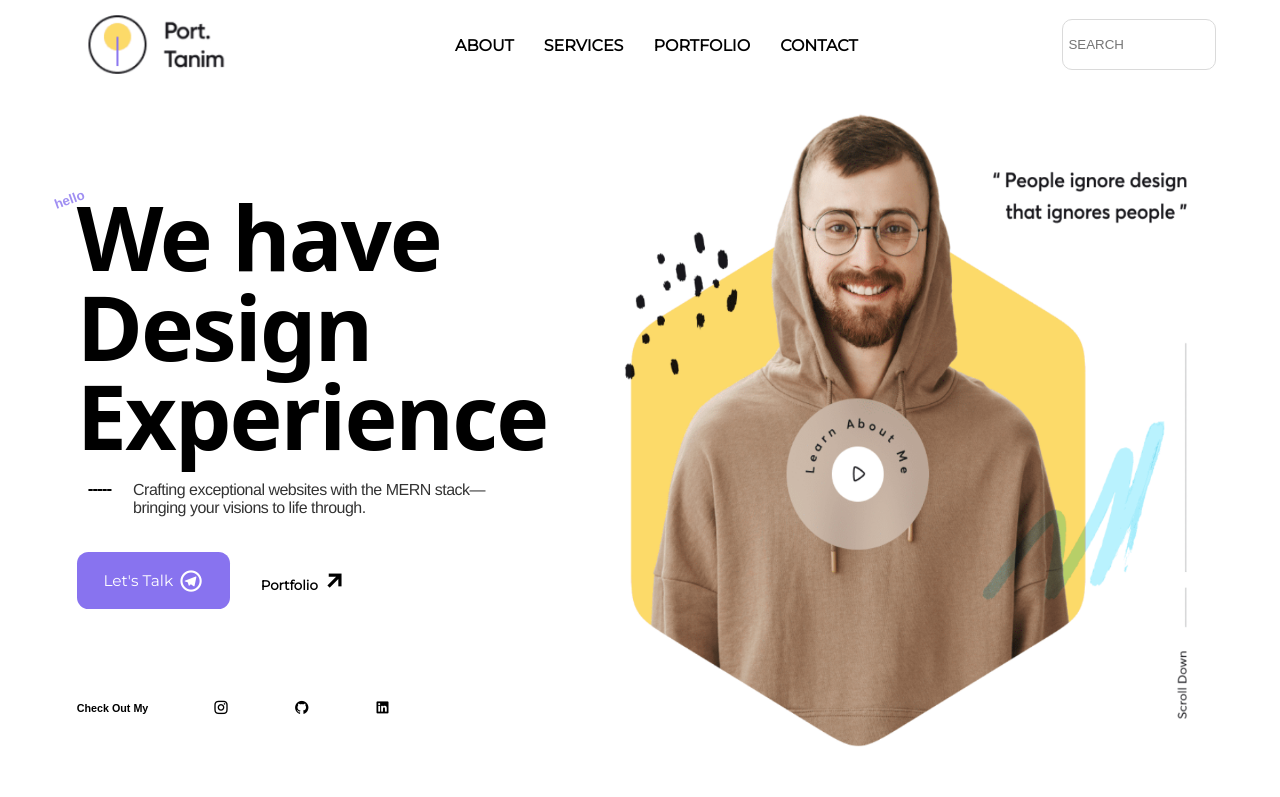
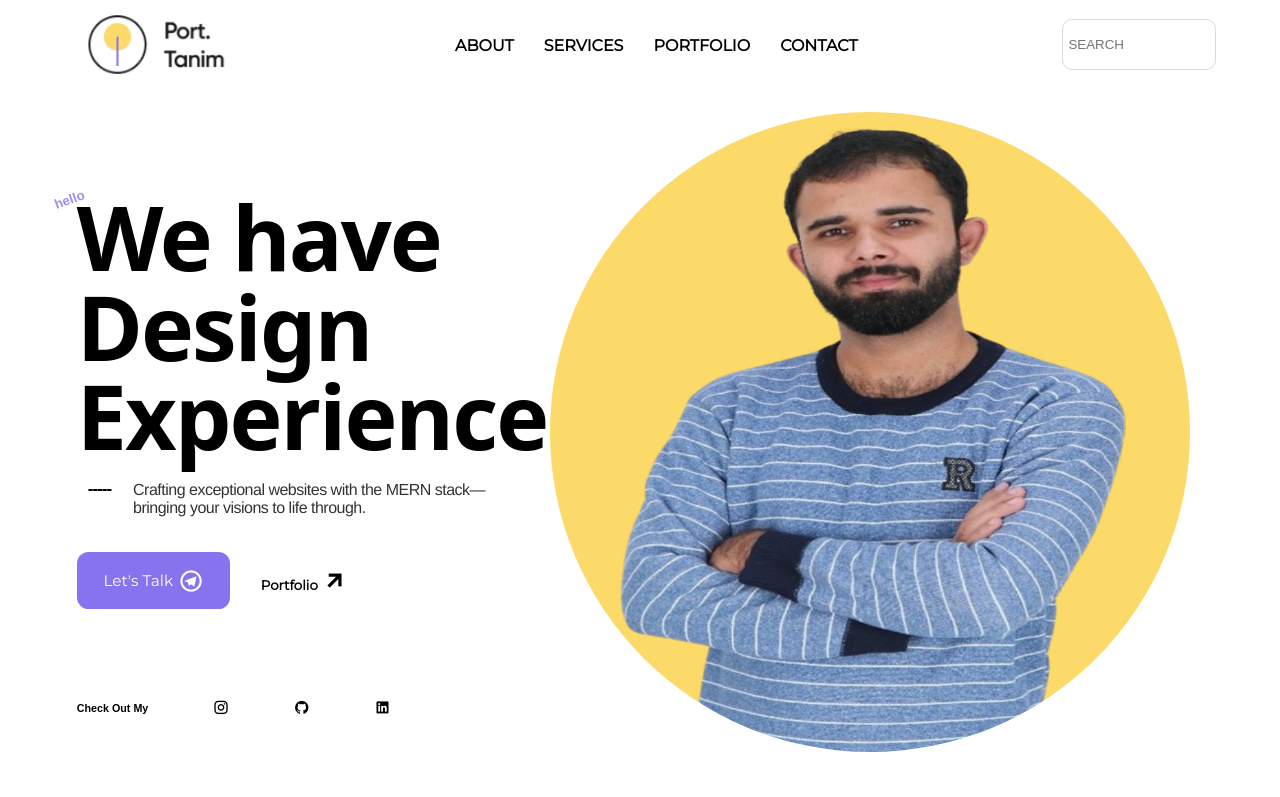
Before and after one commit to ahsanch445/Portfolio, a plain HTML site: page index.html in a window 1280 px wide. Shown: the top 797 px of the page. Drawn offline with nearby package versions, Linux system fonts and the light colour scheme.

Commit message:
first commit

```diff
--- a/index.html
+++ b/index.html
@@ -46,7 +46,7 @@
 
                 </div>
                 <div class="image">
-                    <img src="./img (1).png" alt="">
+                    <img src="./atif3.jpg" alt="">
                 </div>
             </div>
         </div>
--- a/style.css
+++ b/style.css
@@ -100,13 +100,13 @@ background-color: red;
     width: 50%;
     height: 50vw;
     position: absolute;
-    right: 5%;
+    right: 7%;
     top: 14%;
     z-index: 999;
 
 }
 .image img{
-
+ border-radius: 100%;
     height: 100%;
     width: 100%;
 }
```
